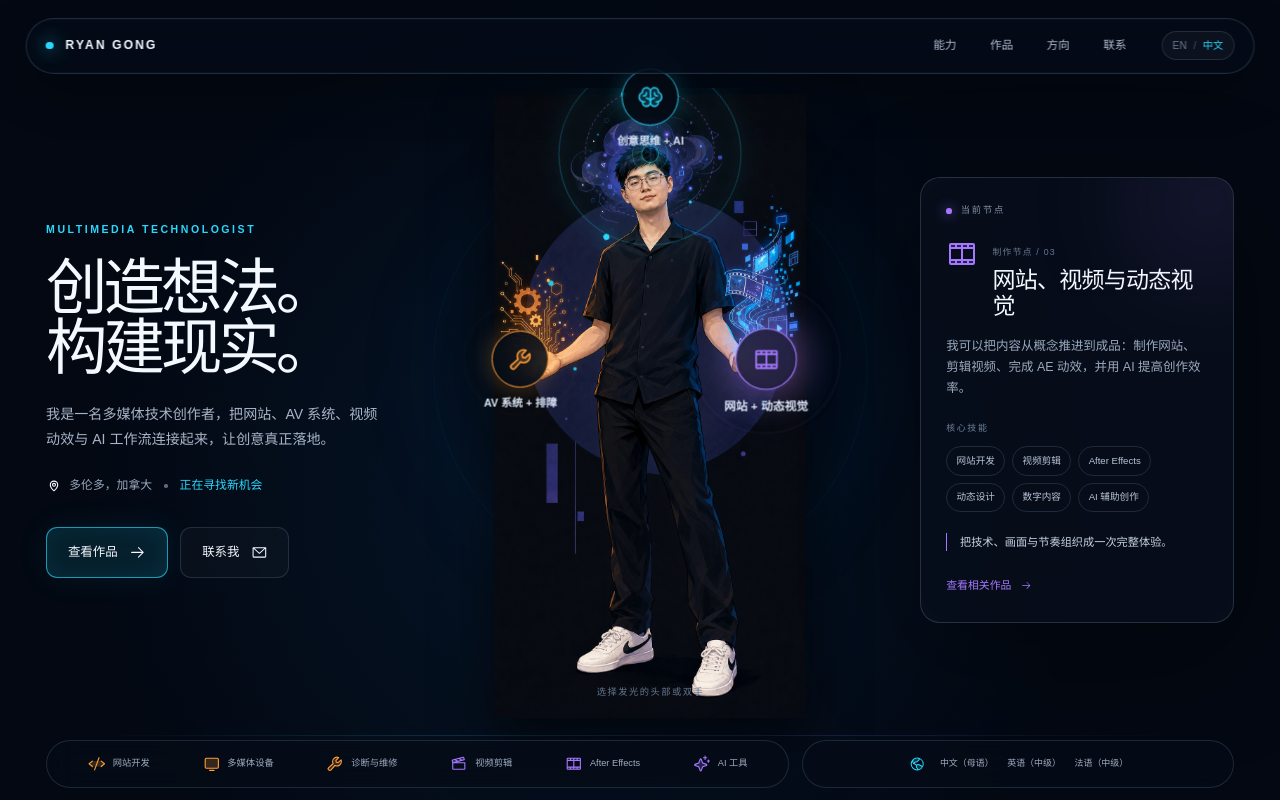
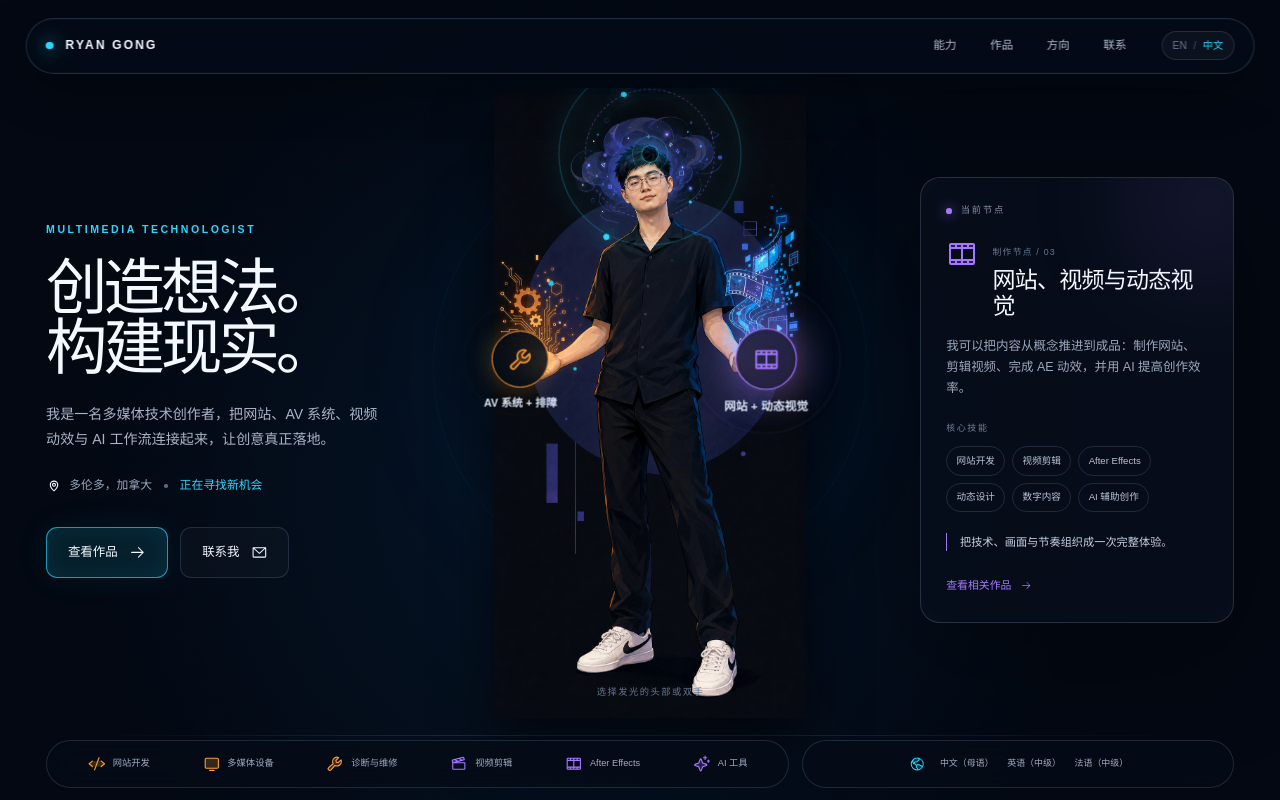
Before and after one commit to ryangong3/ryangong3.github.io, a Next.js app: page / in a window 1280 px wide. Shown: the top 800 px of the page. Built offline with nearby package versions, Linux system fonts and the light colour scheme.

Commit message:
Make head glow the interaction target

```diff
--- a/app/globals.css
+++ b/app/globals.css
@@ -289,7 +289,6 @@ a:focus-visible {
 .character-stage {
   --mind-x: 50%;
   --mind-y: 10.5%;
-  --mind-control-y: 1.5%;
   --left-hand-x: 23%;
   --right-hand-x: 74%;
   --hands-y: 43.5%;
@@ -531,23 +530,21 @@ a:focus-visible {
 }
 
 .hotspot-mind {
-  top: var(--mind-control-y);
+  top: var(--mind-y);
   left: var(--mind-x);
+  width: 9rem;
+  height: 8rem;
+  border-color: transparent;
+  background: transparent;
   color: var(--cyan);
-}
-
-.hotspot-mind::before {
-  position: absolute;
-  top: calc(100% + 0.5rem);
-  left: 50%;
-  width: 1px;
-  height: clamp(2.4rem, 7vh, 3.8rem);
-  background: linear-gradient(180deg, currentColor, transparent);
-  box-shadow: 0 0 0.75rem currentColor;
-  content: "";
-  opacity: 0.58;
-  transform: translateX(-50%);
-  pointer-events: none;
+  box-shadow: none;
+  backdrop-filter: none;
+}
+
+.hotspot-mind::after,
+.hotspot-mind > svg,
+.hotspot-mind > span {
+  display: none;
 }
 
 .hotspot-repair {
@@ -567,6 +564,13 @@ a:focus-visible {
   background: color-mix(in srgb, currentColor 16%, rgba(5, 12, 23, 0.9));
   box-shadow: 0 0 2.6rem color-mix(in srgb, currentColor 44%, transparent);
   transform: translate(-50%, -50%) scale(1.08);
+}
+
+.hotspot-mind:hover,
+.hotspot-mind.is-active {
+  background: transparent;
+  box-shadow: none;
+  transform: translate(-50%, -50%);
 }
 
 .interaction-hint {
```
